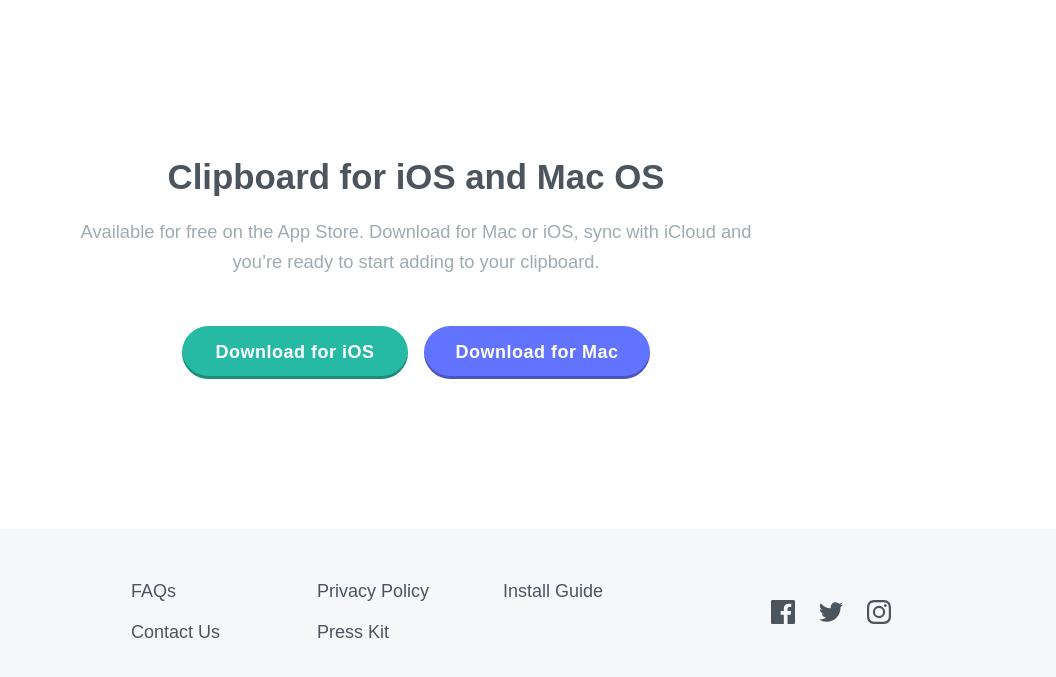
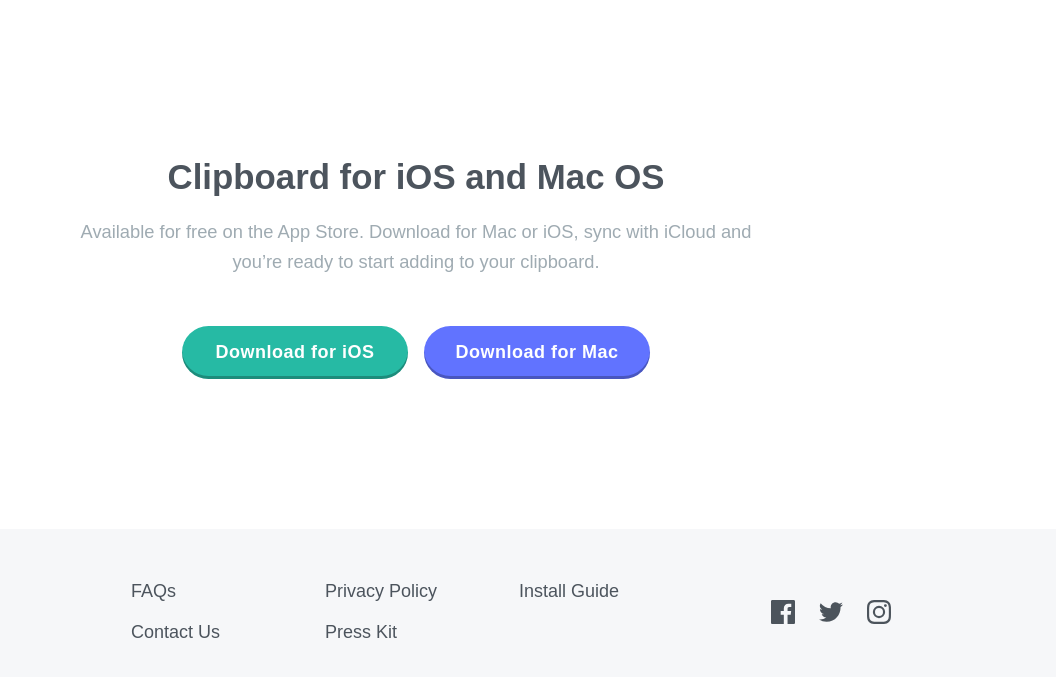
Before and after one commit to GracilianoOG/fem-clipboard-landing-page, a website built with Vite: page index.html in a window 1280 px wide. Shown: the part 3081-3758 px from the top of the page, 224-1280 px from the left. Built offline with nearby package versions, Linux system fonts and the light colour scheme; a web font is replaced by a local one.

Commit message:
Set min width of links to 120px

```diff
--- a/src/styles/layout/footer.less
+++ b/src/styles/layout/footer.less
@@ -66,7 +66,7 @@
       gap: 20px 74px;
       grid-auto-flow: column;
       grid-template-rows: repeat(2, auto);
-      grid-template-columns: repeat(3, 1fr);
+      grid-template-columns: repeat(3, minmax(120px, 1fr));
       text-align: left;
       margin-bottom: 0;
     }
```
